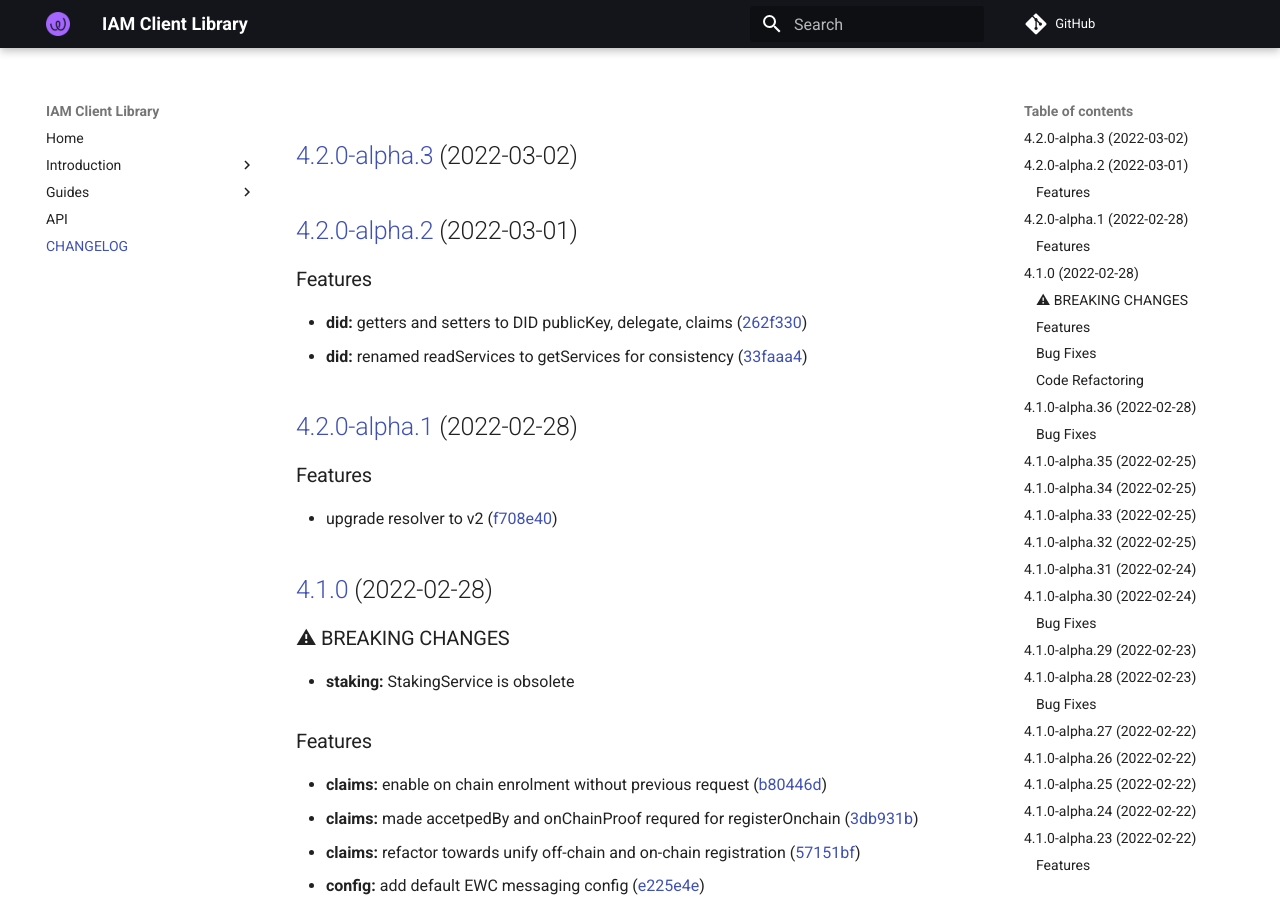
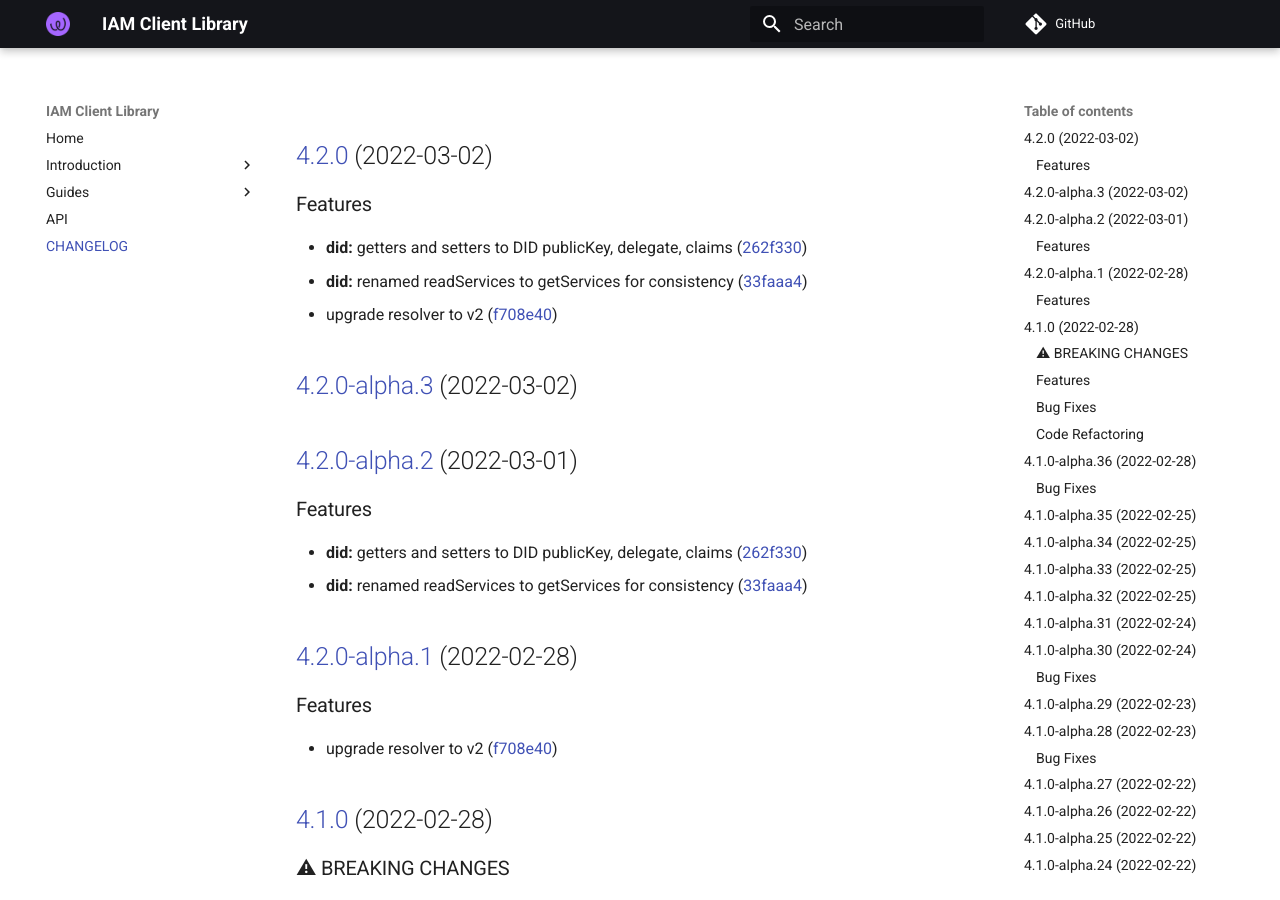
Before and after one commit to energywebfoundation/iam-client-lib, an MkDocs documentation site: the page built from docs/CHANGELOG.md, in a window 1280 px wide and 900 px high. Built offline with MkDocs 1.6.1 and Material for MkDocs 9.7.7, drawn with Linux system fonts in a browser that asks for light colours; comment, search, counter and statistics services are not loaded.

Commit message:
chore(release): 4.2.0 [skip ci]
## [4.2.0](https://github.com/energywebfoundation/iam-client-lib/compare/v4.1.0...v4.2.0) (2022-03-02)

### Features

* **did:** getters and setters to DID publicKey, delegate, claims ([262f330](https://github.com/energywebfoundation/iam-client-lib/commit/262f330dfb37f49d3b5e088d75834c549f9cb9d2))
* **did:** renamed readServices to getServices for consistency ([33faaa4](https://github.com/energywebfoundation/iam-client-lib/commit/33faaa475111404501d897c06c8561b51b70eb51))
* upgrade resolver to v2 ([f708e40](https://github.com/energywebfoundation/iam-client-lib/commit/f708e4063ca46a055bc3a9bab49f4d9ae29b9bee))

```diff
--- a/docs/CHANGELOG.md
+++ b/docs/CHANGELOG.md
@@ -1,3 +1,12 @@
+## [4.2.0](https://github.com/energywebfoundation/iam-client-lib/compare/v4.1.0...v4.2.0) (2022-03-02)
+
+
+### Features
+
+* **did:** getters and setters to DID publicKey, delegate, claims ([262f330](https://github.com/energywebfoundation/iam-client-lib/commit/262f330dfb37f49d3b5e088d75834c549f9cb9d2))
+* **did:** renamed readServices to getServices for consistency ([33faaa4](https://github.com/energywebfoundation/iam-client-lib/commit/33faaa475111404501d897c06c8561b51b70eb51))
+* upgrade resolver to v2 ([f708e40](https://github.com/energywebfoundation/iam-client-lib/commit/f708e4063ca46a055bc3a9bab49f4d9ae29b9bee))
+
 ## [4.2.0-alpha.3](https://github.com/energywebfoundation/iam-client-lib/compare/v4.2.0-alpha.2...v4.2.0-alpha.3) (2022-03-02)
 
 ## [4.2.0-alpha.2](https://github.com/energywebfoundation/iam-client-lib/compare/v4.2.0-alpha.1...v4.2.0-alpha.2) (2022-03-01)
--- a/package.json
+++ b/package.json
@@ -1,6 +1,6 @@
 {
   "name": "iam-client-lib",
-  "version": "4.2.0-alpha.3",
+  "version": "4.2.0",
   "description": "Library for Decentralized Identity and Access Management",
   "main": "dist/index.js",
   "module": "dist/index.esm.js",
```
